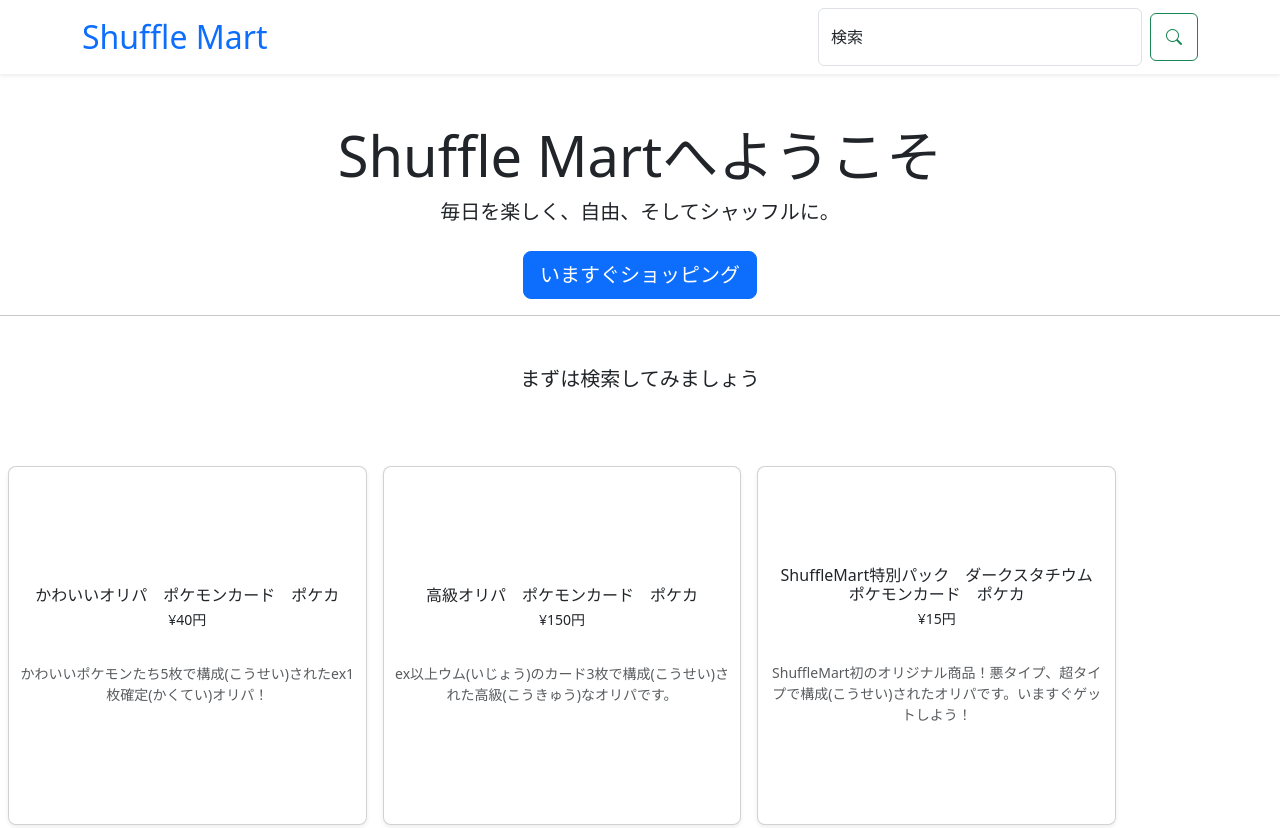
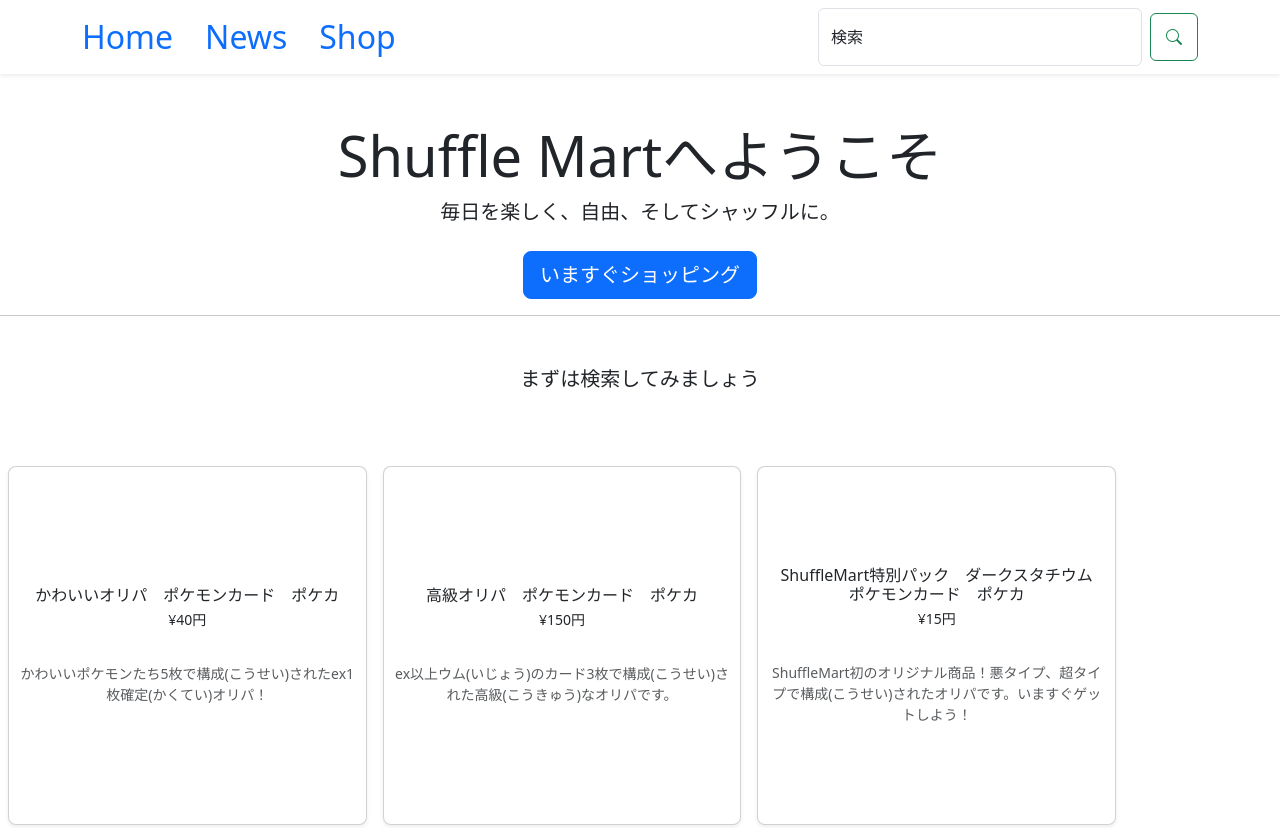
Before and after one commit to ramen-umai/shuffle-mart, a plain HTML site: page index.html in a window 1280 px wide. Shown: the top 828 px of the page. Drawn offline with nearby package versions, Linux system fonts and the light colour scheme.

Commit message:
Update index.html with SEO and navigation links
Updated the title and description meta tags for better SEO. Added navigation links to Home, News, and Shop pages.

```diff
--- a/index.html
+++ b/index.html
@@ -4,7 +4,7 @@
   <meta charset="UTF-8">
   <meta name="viewport" content="width=device-width, initial-scale=1.0">
   <title>Shuffle Mart - 毎日を楽しく、自由、そしてシャッフルに。</title>
-  <meta name="description" content="毎日を楽しく、自由、そしてシャッフルに。「ShuffleMart」好きな商品を１週間以内にすぐにお届けします。">
+  <meta name="description" content="毎日を楽しく、自由、そしてシャッフルに。『ShuffleMart』公式サイト　好きな商品を１週間以内にすぐにお届けします。">
   <link rel="stylesheet" href="https://cdn.jsdelivr.net/npm/bootstrap-icons@1.11.1/font/bootstrap-icons.css">
   <link href="https://cdn.jsdelivr.net/npm/bootstrap@5.3.0/dist/css/bootstrap.min.css" rel="stylesheet" crossorigin="anonymous">
 </head>
@@ -16,7 +16,15 @@
 
       <div class="d-flex align-items-center justify-content-between">
         <a href="index.html" class="text-decoration-none">
-          <h2 class="m-0">Shuffle Mart</h2>
+          <h2 class="m-0">Home</h2>
+        </a>
+        <div>　　</div>
+        <a href="news.html" class="text-decoration-none">
+          <h2 class="m-0">News</h2>
+        </a>
+        <div>　　</div>
+        <a href="shop.html" class="text-decoration-none">
+          <h2 class="m-0">Shop</h2>
         </a>
       </div>
 
```
